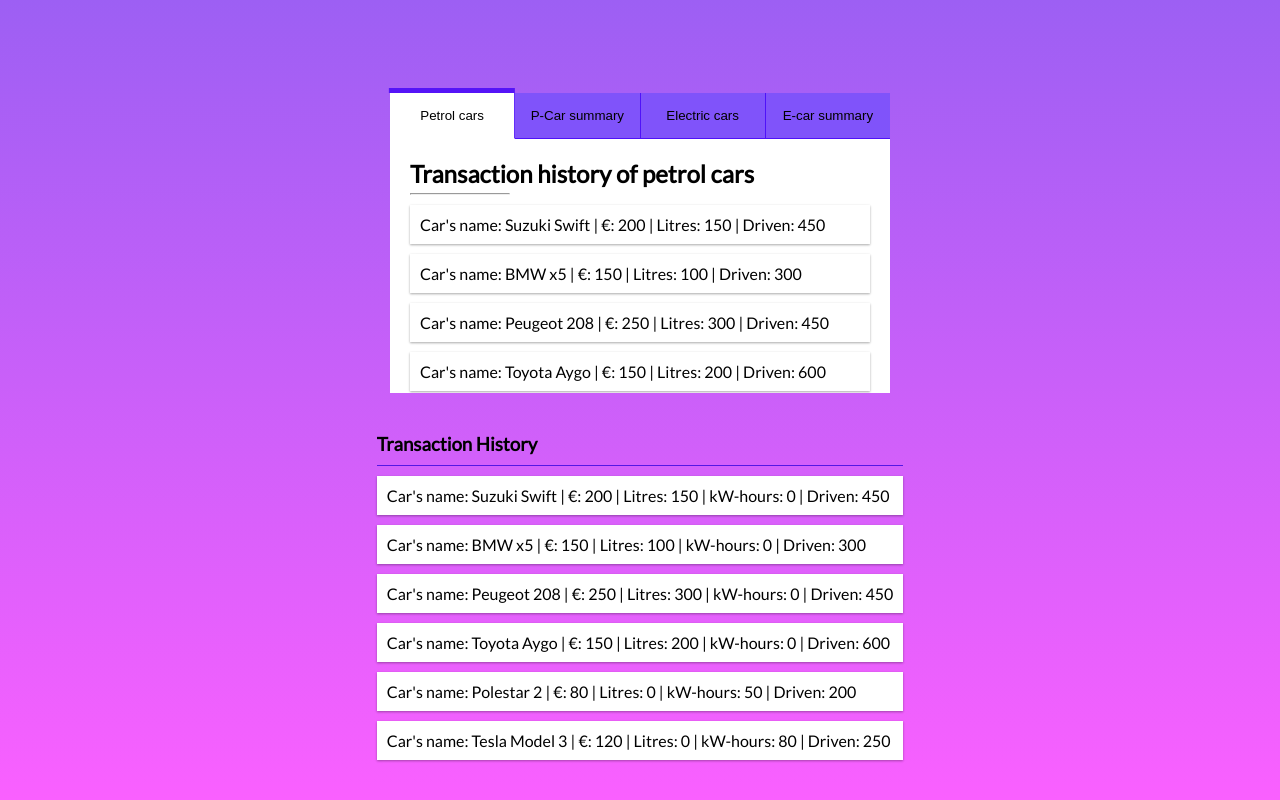
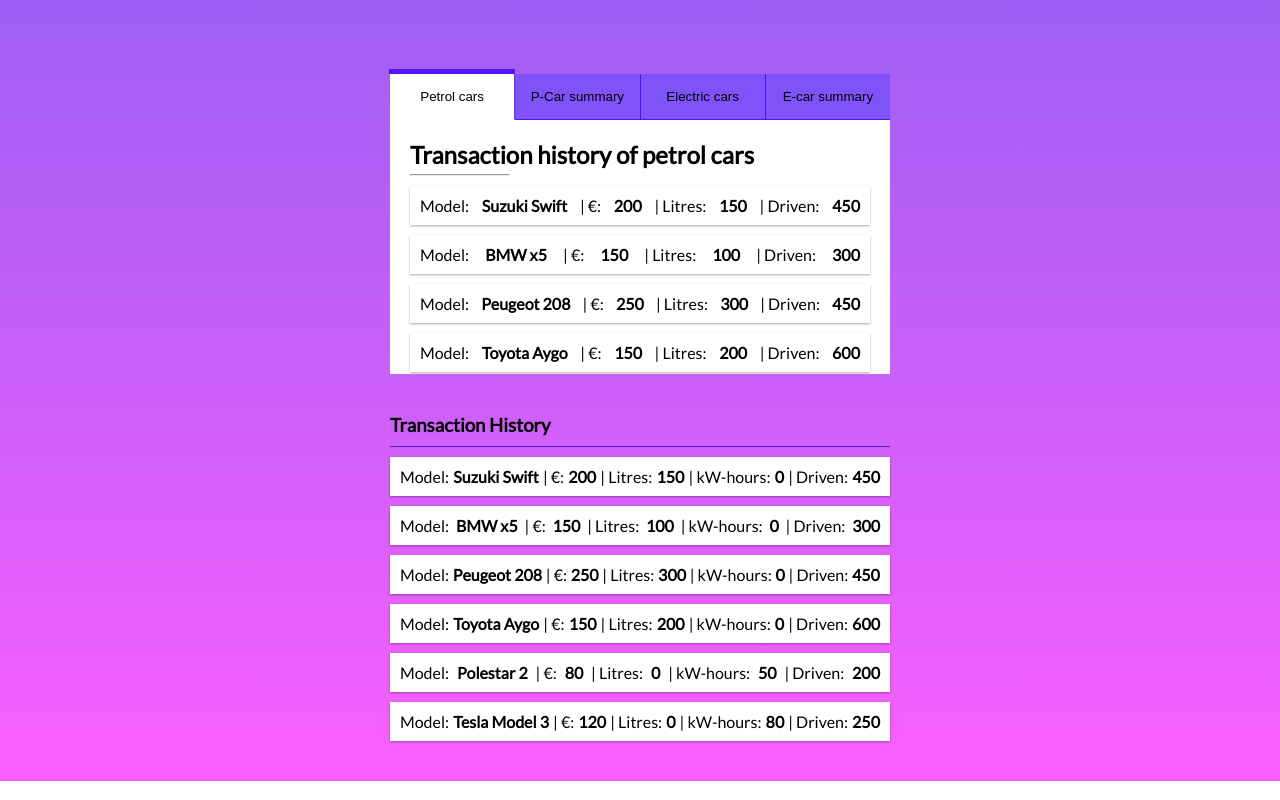
Before and after one commit to mixmading/frontend-teamwork, a React (Create React App) app: page / in a window 1280 px wide. Shown: the part 801-1601 px from the top of the page. Built offline with nearby package versions, Linux system fonts and the light colour scheme.

Commit message:
boldattu data

```diff
--- a/src/App.js
+++ b/src/App.js
@@ -22,7 +22,6 @@
         <br></br>
         <br></br>
         <br></br>
-        <br></br>
       <NewFueling />
       <Tabs />
       <FuelingList />
--- a/src/components/ECarSummary.js
+++ b/src/components/ECarSummary.js
@@ -26,11 +26,11 @@
     <div className="content  active-content">
       <h2>Summary of all e-car transactions</h2>
       <hr />
-      <p>Total €: {euroTotal.toFixed(2)}
+      <p>Total Charging Cost (€): <b>{euroTotal.toFixed(2)}</b>
       <br></br>
-      Total charged kWh: {kWhTotal.toFixed(2)}
+      Total Amount Charged (kW): <b>{kWhTotal.toFixed(2)}</b>
       <br></br>
-      Total Driven: {kmTotal.toFixed(2)}</p>
+      Total Amount Driven (km): <b>{kmTotal.toFixed(2)}</b></p>
     </div>
   );
 }
--- a/src/components/FuelingList.js
+++ b/src/components/FuelingList.js
@@ -10,7 +10,7 @@
       <ul className="list">
         {transactions.map(transaction => (
           <li key={transaction.transaction}>
-          Car's name: {transaction.text} | €: {transaction.Euro} | Litres: {transaction.Litre} | kW-hours: {transaction.kWh} | Driven: {transaction.km}
+          Model: <b>{transaction.text}</b> | €: <b>{transaction.Euro}</b> | Litres: <b>{transaction.Litre}</b> | kW-hours: <b>{transaction.kWh}</b> | Driven: <b>{transaction.km}</b>
           </li>
         ))}
       </ul>
--- a/src/components/PCarSummary.js
+++ b/src/components/PCarSummary.js
@@ -24,11 +24,11 @@
     <div className="content  active-content">
       <h2>Summary of all petrol car transactions</h2>
       <hr />
-      <p>Total €: {euroTotal.toFixed(2)}
+      <p>Total Fueling Cost (€): <b>{euroTotal.toFixed(2)}</b>
       <br></br>
-      Total litres: {litreTotal.toFixed(2)}
+      Total Amount Of Fuel (L): <b>{litreTotal.toFixed(2)}</b>
       <br></br>
-      Total driven: {kmTotal.toFixed(2)}</p>
+      Total Amount Driven: <b>{kmTotal.toFixed(2)}</b></p>
     </div>
   );
 }
--- a/src/components/Tabs.js
+++ b/src/components/Tabs.js
@@ -50,7 +50,7 @@
             {transactions.map(transaction => (
               transaction.type_id === 'petrol' && (
                 <li key={transaction.transaction}>
-                  Car's name: {transaction.text} | €: {transaction.Euro} | Litres: {transaction.Litre} | Driven: {transaction.km}
+                  Model: <b>{transaction.text}</b> | €: <b>{transaction.Euro}</b> | Litres: <b>{transaction.Litre}</b> | Driven: <b>{transaction.km}</b>
                 </li>
               )
             ))}
@@ -72,7 +72,7 @@
             {transactions.map(transaction => (
               transaction.type_id === 'electric' && (
                 <li key={transaction.transaction}>
-                  Car's name: {transaction.text} | €: {transaction.Euro} | kW-hours: {transaction.kWh} | Driven: {transaction.km}
+                  Model:<b>{transaction.text}</b> | €:<b>{transaction.Euro}</b> | kW-hours:<b>{transaction.kWh}</b> | Driven:<b>{transaction.km}</b>
                 </li>
               )
             ))}
```
